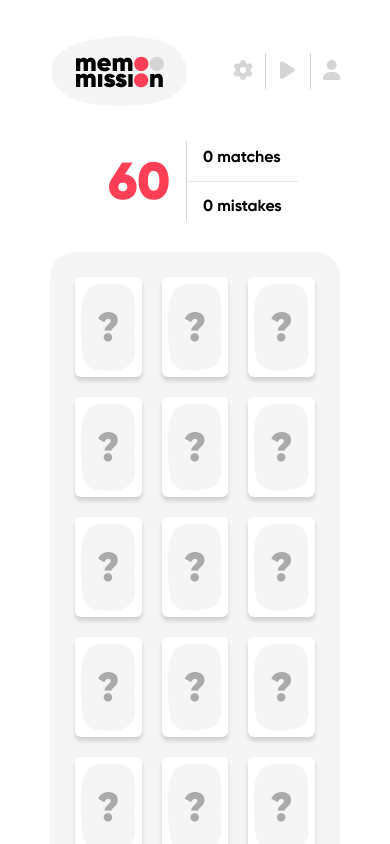
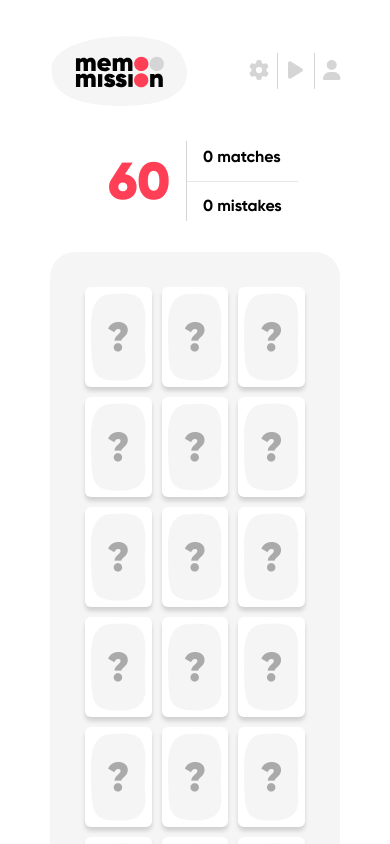
Before and after one commit to tzs007/memo-mission, a React (Create React App) app: page /game in a window 390 px wide. Shown: the top 844 px of the page. Built offline with nearby package versions, Linux system fonts and the light colour scheme.

Commit message:
minor fixes

```diff
--- a/src/components/molecules/Board.tsx
+++ b/src/components/molecules/Board.tsx
@@ -34,7 +34,7 @@ export const Board = () => {
 
   return (
     <div
-      className="grid gap-5 bg-[#f5f5f5] p-[25px] md:p-[50px] rounded-[25px]
+      className="grid gap-2.5 xl:gap-5 bg-[#f5f5f5] p-[35px] md:p-[50px] lg:p-[75px] rounded-[25px]
         auto-rows-fr
         grid-cols-3
         md:grid-cols-4
--- a/src/components/molecules/Header.tsx
+++ b/src/components/molecules/Header.tsx
@@ -2,7 +2,7 @@ import { Indicator, Logo, Toolbar } from "components";
 
 export const Header = () => {
   return (
-    <header className="grid grid-cols-2 md:grid-cols-[1fr_auto] grid-rows-2 lg:grid-cols-3 lg:grid-rows-1 py-4 gap-x-3 gap-y-0">
+    <header className="grid grid-cols-2 sm:grid-cols-[1fr_auto] grid-rows-2 lg:grid-cols-3 lg:grid-rows-1 py-4 gap-x-3 gap-y-0">
       <div className="col-start-1 row-start-1 flex items-center justify-start  max-lg:justify-end">
         <Logo />
       </div>
--- a/src/components/molecules/Toolbar.tsx
+++ b/src/components/molecules/Toolbar.tsx
@@ -43,7 +43,7 @@ export const Toolbar = () => {
 
   return (
     <div className="flex flex-col items-end gap-3">
-      <div className="flex flex-row gap-1 md:gap-3">
+      <div className="flex flex-row sm:gap-1 md:gap-3">
         <IconButton iconName="cog" onClick={handleSettingsModalState} />
         <div className="flex flex-1 bg-[#d5d5d5] w-[1px]" />
         <div className="w-9 text-center">
```
